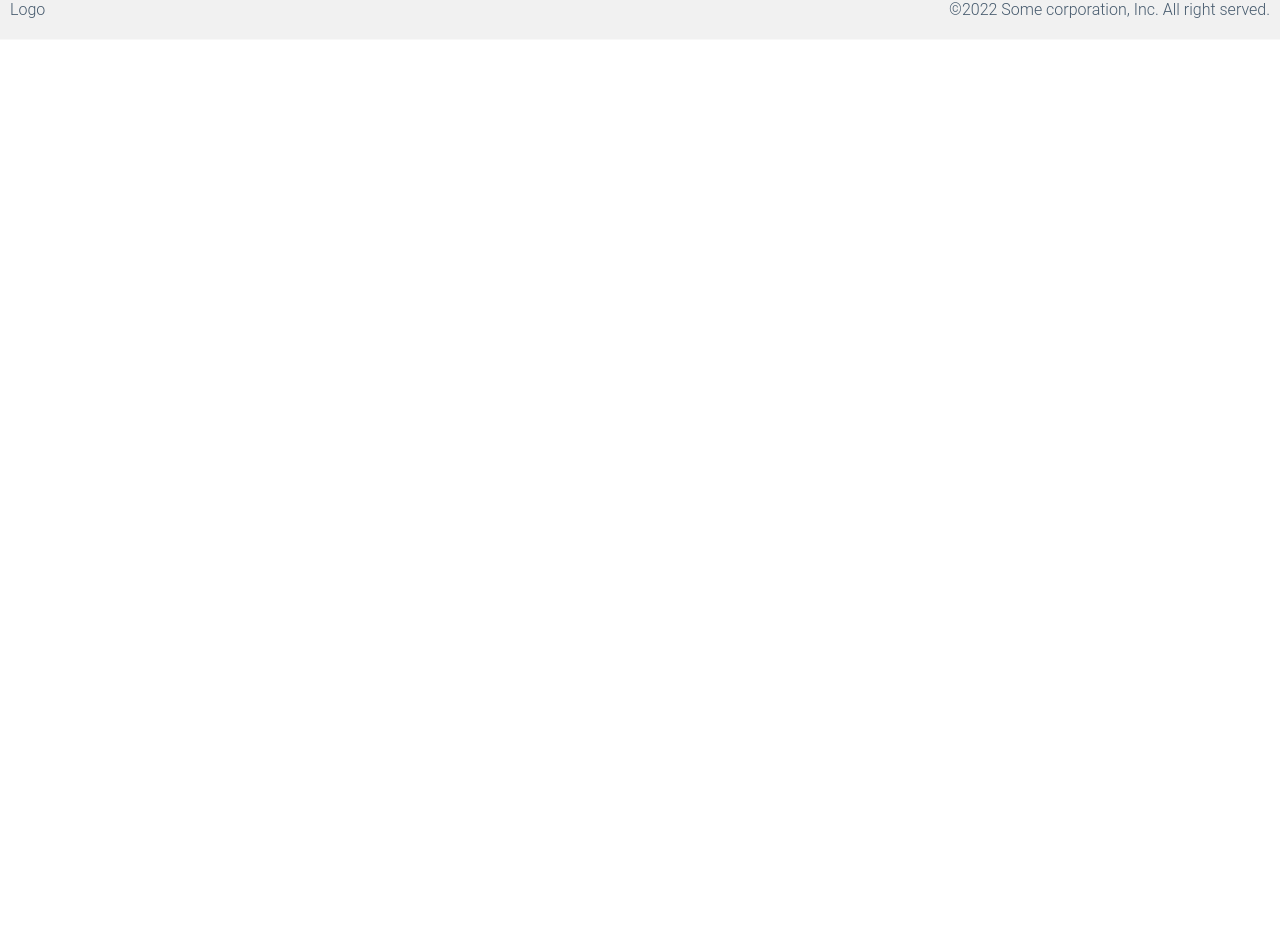
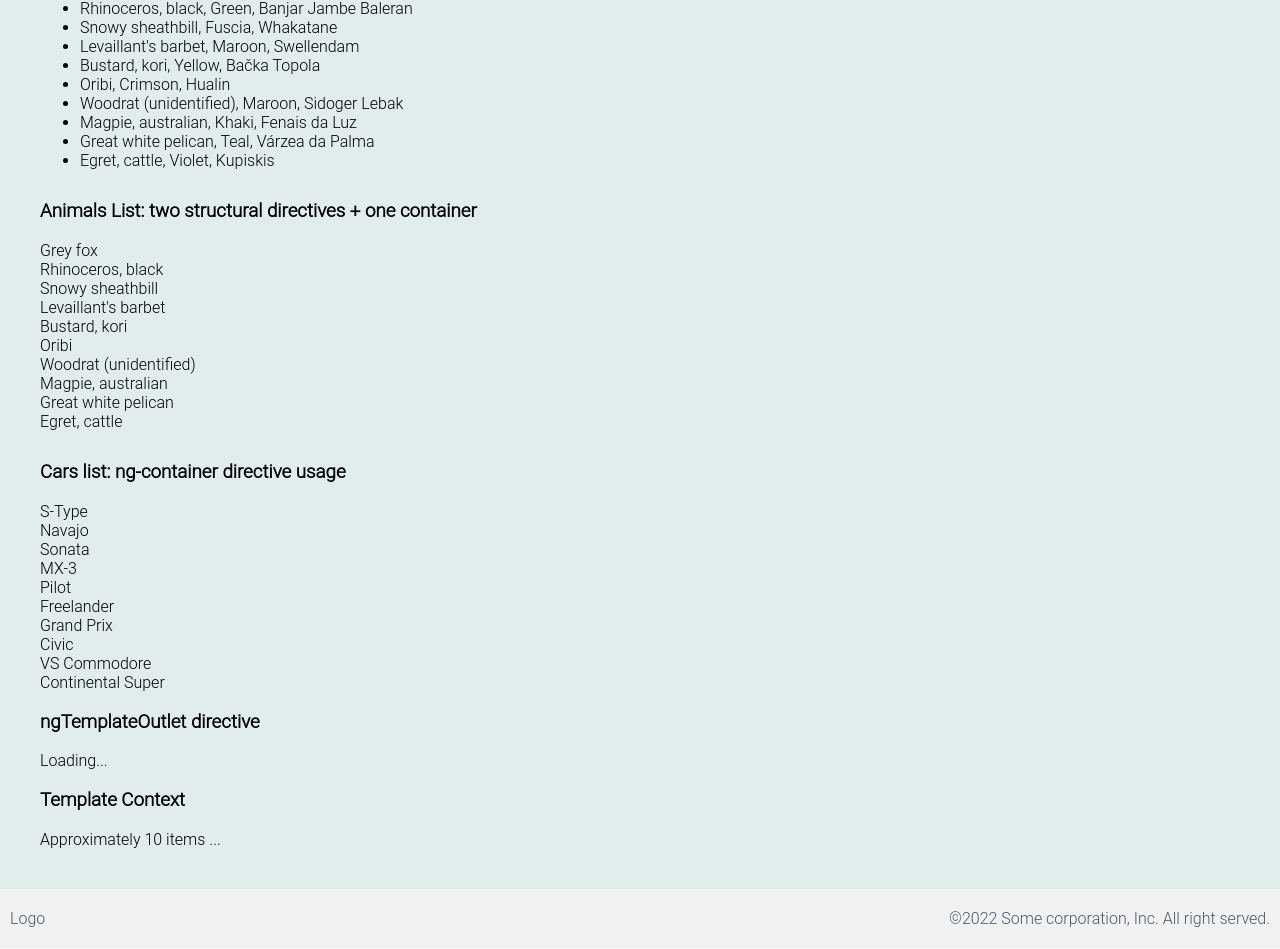
Before and after one commit to kategrytsenko/practical-angular, an Angular app: page /template-rendering in a window 1280 px wide. Shown: the part 210-1159 px from the top of the page. Before the commit the page ends 800 px from the top, so only its background shows below. Built offline with nearby package versions, Linux system fonts and the light colour scheme.

Commit message:
added ng-template and ng-container usage

```diff
--- a/src/app/shared/services/random-data.service.ts
+++ b/src/app/shared/services/random-data.service.ts
@@ -1,6 +1,7 @@
 import { Injectable } from '@angular/core';
 import { Observable, of } from 'rxjs';
 import { RandomData } from '../interfaces';
+import { delay } from 'rxjs/operators';
 
 @Injectable({ providedIn: 'root' })
 export class RandomDataService {
@@ -79,6 +80,10 @@ export class RandomDataService {
     return of(this.data);
   }
 
+  getRandomDataWithDelay (): Observable<RandomData[]> {
+    return of(this.data).pipe(delay(2000));
+  }
+
   getRandomDataById (id: string): Observable<RandomData> {
     const selectedItem = this.data.find(dataItem => dataItem.id === id);
 
--- a/src/app/template-rendering/template-rendering.component.html
+++ b/src/app/template-rendering/template-rendering.component.html
@@ -1,3 +1,71 @@
 <div class="template-rendering">
-  jlkjkl
+<!-- does not render anything -->
+<!--  This is because with the ng-template tag we are simply defining a template, but we are not using it yet.-->
+  <ng-template>
+    <button class="tab-button"
+            (click)="login()">{{loginText}}</button>
+    <button class="tab-button"
+            (click)="signUp()">{{signUpText}}</button>
+  </ng-template>
+
+
+<!--  We display an alternative loading template while waiting for the data to arrive from the backend.-->
+  <div class="data-container" *ngIf="(randomDataWithDelay$ | async) as randomData else loading">
+    <h3>Data list</h3>
+    <ul>
+      <li *ngFor="let randomItem of randomData">
+        {{ randomItem.animal }}, {{ randomItem.color }}, {{ randomItem.city }}
+      </li>
+    </ul>
+  </div>
+
+  <ng-template #loading>
+    <div>Loading...</div>
+  </ng-template>
+
+
+<!--  This would not work! Instead, we would get the following error message:-->
+<!--  Can't have multiple template bindings on one element. Use only one attribute
+named 'template' or prefixed with *-->
+
+<!--  <div class="data-list" *ngIf="(randomData$ | async) as randomData2"-->
+<!--       *ngFor="let randomItem of randomData2">-->
+<!--    <div class="animal">-->
+<!--      {{ randomItem.animal }}-->
+<!--    </div>-->
+<!--  </div>-->
+
+  <!--  This means that its not possible to apply two structural directives to the same element. In order to do so, we would have to do something similar to this:-->
+  <h3>Animals List: two structural directives + one container</h3>
+  <div *ngIf="(randomData$ | async) as randomData2" class="data-container">
+    <div *ngFor="let randomItem of randomData2">
+      <div>
+        {{ randomItem.animal }}
+      </div>
+    </div>
+  </div>
+
+<!--  In order to avoid having to create that extra div, we can instead use ng-container directive:-->
+  <h3>Cars list: ng-container directive usage</h3>
+  <ng-container *ngIf="(randomData$ | async) as randomData3">
+    <div *ngFor="let randomItem of randomData3">
+      <div class="">
+        {{randomItem.car}}
+      </div>
+    </div>
+  </ng-container>
+
+  <h3>ngTemplateOutlet directive</h3>
+<!--  We are using it to instantiate on the page the loading template that we defined above-->
+  <ng-container *ngTemplateOutlet="loading"></ng-container>
+
+
+  <h3>Template Context</h3>
+  <ng-template #estimateTemplate let-dataCounter="estimate">
+    <div> Approximately {{dataCounter}} items ...</div>
+  </ng-template>
+  <ng-container
+    *ngTemplateOutlet="estimateTemplate;context:ctx">
+  </ng-container>
+
 </div>
--- a/src/app/template-rendering/template-rendering.component.scss
+++ b/src/app/template-rendering/template-rendering.component.scss
@@ -0,0 +1,3 @@
+.data-container {
+  margin-bottom: 30px;
+}
--- a/src/app/template-rendering/template-rendering.component.ts
+++ b/src/app/template-rendering/template-rendering.component.ts
@@ -1,4 +1,7 @@
 import { Component, OnInit } from '@angular/core';
+import { RandomDataService } from '../shared/services/random-data.service';
+import { Observable, of } from 'rxjs';
+import { RandomData } from '../shared/interfaces';
 
 @Component({
   selector: 'app-template-rendering',
@@ -6,10 +9,31 @@ import { Component, OnInit } from '@angular/core';
   styleUrls: ['./template-rendering.component.scss']
 })
 export class TemplateRenderingComponent implements OnInit {
+  randomData$: Observable<RandomData[]> = of([]);
+  randomDataWithDelay$: Observable<RandomData[]> = of([]);
 
-  constructor () {
+
+  totalEstimate = 10;
+  ctx = { estimate: this.totalEstimate };
+
+  loginText = 'Login';
+  signUpText = 'Sign Up';
+  lessons = ['Lesson 1', 'Lessons 2'];
+
+  login () {
+    console.log('Login');
+  }
+
+  signUp () {
+    console.log('Sign Up');
+  }
+
+  constructor (private randomDataService: RandomDataService) {
   }
 
   ngOnInit () {
+    this.randomDataWithDelay$ = this.randomDataService.getRandomDataWithDelay();
+
+    this.randomData$ = this.randomDataService.getRandomData();
   }
 }
```
